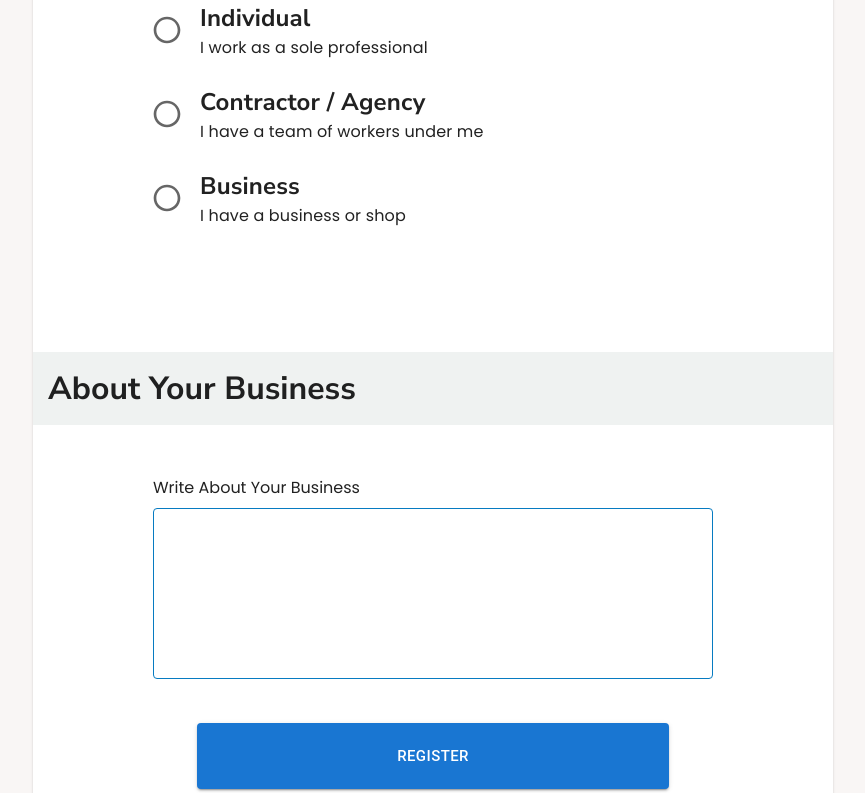
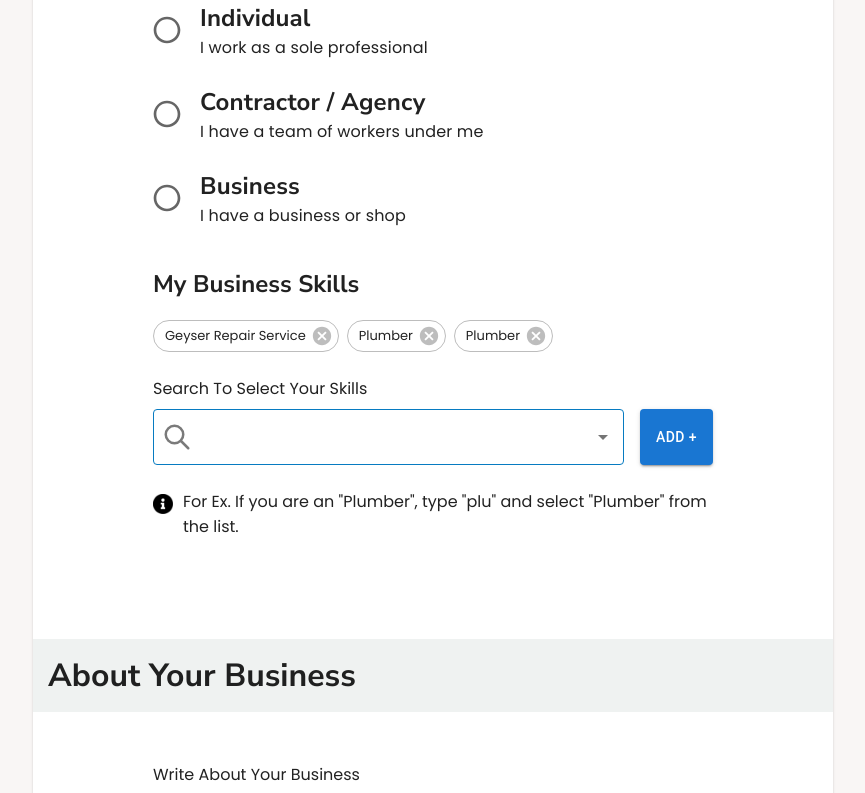
Before and after one commit to Shreyas-Aradhya/nearbypro, a React (Vite) app: page /register in a window 1280 px wide. Shown: the part 1641-2434 px from the top of the page, without its empty margins (207-1072 px from the left). Built offline with nearby package versions, Linux system fonts and the light colour scheme.

Commit message:
Added business skills selector

```diff
--- a/src/sections/RegisterPage/RegisterForm/RegisterForm.jsx
+++ b/src/sections/RegisterPage/RegisterForm/RegisterForm.jsx
@@ -1,5 +1,7 @@
 import styles from "./RegisterForm.module.css";
 import profileImg from "/img/profile-icon.png";
+import infoIcon from "/img/info-icon.png";
+import searchIcon from "/icons/search-icon.svg";
 
 // mui
 import Box from "@mui/material/Box";
@@ -19,6 +21,9 @@ import Radio from "@mui/material/Radio";
 import RadioGroup from "@mui/material/RadioGroup";
 import FormControl from "@mui/material/FormControl";
 
+import Chip from "@mui/material/Chip";
+import Autocomplete from "@mui/material/Autocomplete";
+
 const textfieldStyles = {
   "& .MuiOutlinedInput-notchedOutline": {
     "&.Mui-focused": {
@@ -27,6 +32,16 @@ const textfieldStyles = {
     borderColor: "#077BC1",
   },
 };
+
+const businesses = [
+  { label: "Bakery", year: 1994 },
+  { label: "Electrician", year: 1972 },
+  { label: "Restaurant: Part II", year: 1974 },
+  { label: "Cafe", year: 2008 },
+  { label: "Co-working space", year: 1957 },
+  { label: "Clinic", year: 1993 },
+  { label: "Grocery shop", year: 1994 },
+];
 
 const CountryCode = () => {
   return (
@@ -41,7 +56,19 @@ const CountryCode = () => {
   );
 };
 
+const getSearchParams = (props) => {
+  props.InputProps.startAdornment = (
+    <InputAdornment position="start">
+      <img width="30" src={searchIcon} alt="search icon" />
+    </InputAdornment>
+  );
+  return props;
+};
+
 const RegisterForm = () => {
+  const handleDelete = () => {
+    console.info("You clicked the delete icon.");
+  };
   return (
     <Card
       sx={{
@@ -163,7 +190,7 @@ const RegisterForm = () => {
               Business Service Details
             </h2>
             <div className={styles["form-group"]}>
-              <FormControl>
+              <FormControl sx={{ mb: 2 }}>
                 <RadioGroup
                   aria-labelledby="demo-radio-buttons-group-label"
                   defaultValue="female"
@@ -231,6 +258,58 @@ const RegisterForm = () => {
                   />
                 </RadioGroup>
               </FormControl>
+
+              <h3 className={styles["group-sub-heading"]}>
+                My Business Skills
+              </h3>
+              <Stack direction="row" spacing={1} sx={{ mb: 3 }}>
+                <Chip
+                  label="Geyser Repair Service"
+                  variant="outlined"
+                  onDelete={handleDelete}
+                />
+                <Chip
+                  label="Plumber"
+                  variant="outlined"
+                  onDelete={handleDelete}
+                />
+                <Chip
+                  label="Plumber"
+                  variant="outlined"
+                  onDelete={handleDelete}
+                />
+              </Stack>
+              <Stack spacing={1} sx={{ mb: 3 }}>
+                <label htmlFor="name">Search To Select Your Skills</label>
+                <Stack direction={{ xs: "column", md: "row" }} spacing={2}>
+                  <Autocomplete
+                    sx={{ flex: "1" }}
+                    disablePortal
+                    id="combo-box-demo"
+                    options={businesses}
+                    renderInput={(params) => (
+                      <TextField
+                        sx={{ ...textfieldStyles }}
+                        fullWidth
+                        variant="outlined"
+                        {...getSearchParams(params)}
+                      />
+                    )}
+                  />
+                  <Button variant="contained">Add +</Button>
+                </Stack>
+              </Stack>
+              <div className={styles["info-box"]}>
+                <img
+                  className={styles["info-icon"]}
+                  src={infoIcon}
+                  alt="info icon"
+                />
+                <p className="info-txt">
+                  For Ex. If you are an "Plumber", type "plu" and select
+                  "Plumber" from the list.
+                </p>
+              </div>
             </div>
           </div>
 
--- a/src/sections/RegisterPage/RegisterForm/RegisterForm.module.css
+++ b/src/sections/RegisterPage/RegisterForm/RegisterForm.module.css
@@ -63,3 +63,22 @@
 .radio-label h4 {
   font-size: 1.5rem;
 }
+.group-sub-heading {
+  font-size: 1.5rem;
+  margin-bottom: 20px;
+}
+
+.info-box {
+  display: flex;
+  align-items: start;
+}
+.info-box .info-icon {
+  width: 20px;
+  height: 20px;
+  margin-right: 10px;
+  margin-top: 5px;
+}
+
+.info-box .info-txt {
+  flex: 1;
+}
```
Also changed, not shown: public/icons/search-icon.svg (added), public/img/info-icon.png (added).
